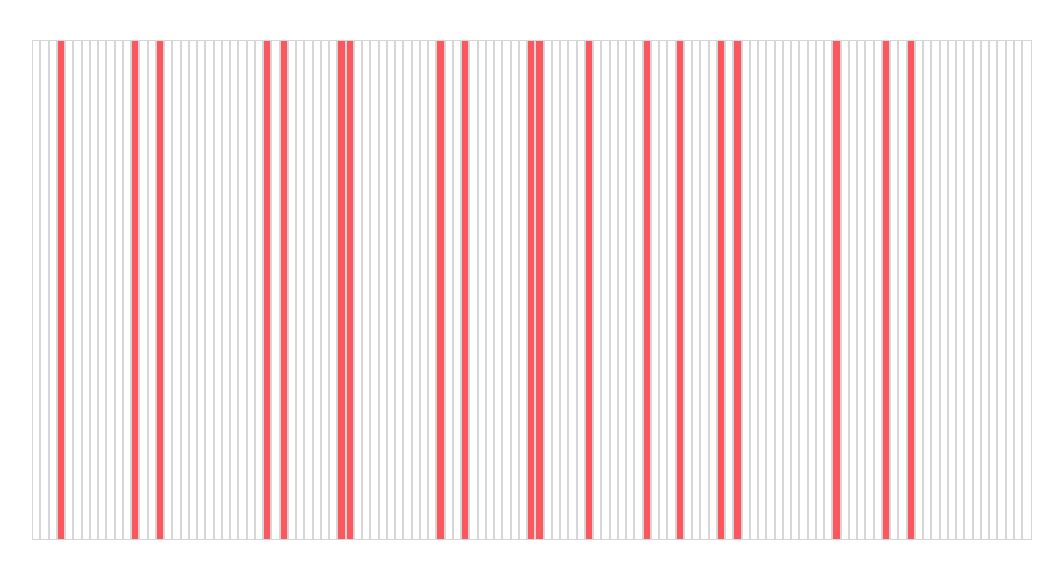
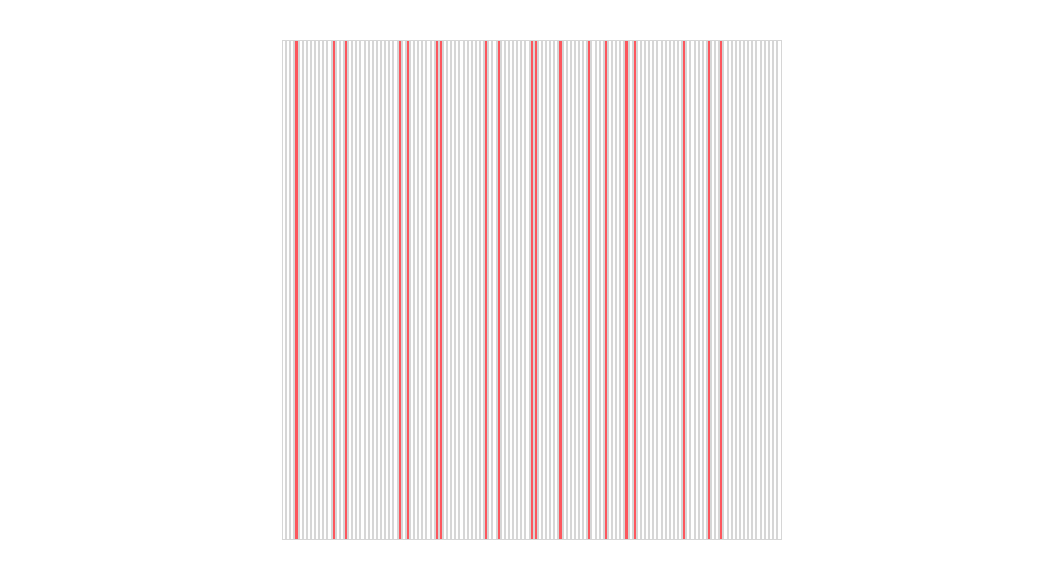
Before and after one commit to huarmenta/gameoflife, a React app: page / in a window 1280 px wide. Shown: the whole page, without its empty margins (108-1171 px from the left). Built offline with nearby package versions, Linux system fonts and the light colour scheme.

Commit message:
Add tick method to change generation on board

```diff
--- a/src/components/Board.js
+++ b/src/components/Board.js
@@ -2,7 +2,7 @@
  * @Author: Alex Armenta
  * @Date:   2017-06-20 20:48:35
  * @Last Modified by:   Alex Armenta
- * @Last Modified time: 2017-06-21 22:49:07
+ * @Last Modified time: 2017-06-21 23:49:29
  */
 import React from 'react';
 import {Board} from "../app/gameoflife.js"
@@ -13,14 +13,25 @@ class BoardComponent extends React.Component {
         super(props);
         this.board = new Board(10, 10);
         this.board.createBoard();
+        this.state = {cells: this.board.cells}
+    }
+    componentDidMount() {
+        this.timerID = setInterval(() => this.tick(), 1000);
+    }
+    componentWillUnmount() {
+        clearInterval(this.timerID);
+    }
+    tick() {
+        this.board.nextGeneration();
+        this.setState({cells: this.board.cells});
     }
     cells() {
-        return Object.keys(this.board.cells).map((key) => {
-            return <CellComponent id={key} key={key} cell={this.board.cells[key]}/>;
+        return Object.keys(this.state.cells).map((key) => {
+            return <CellComponent id={key} key={key} cell={this.state.cells[key]}/>;
         });
     }
     render() {
-        return <div className={this.props.className}>{this.cells()}</div>;
+        return <div id="board" className={this.props.className}>{this.cells()}</div>;
     }
 }
 
--- a/src/components/Cell.js
+++ b/src/components/Cell.js
@@ -2,7 +2,7 @@
  * @Author: Alex Armenta
  * @Date:   2017-06-20 20:48:35
  * @Last Modified by:   Alex Armenta
- * @Last Modified time: 2017-06-21 22:58:28
+ * @Last Modified time: 2017-06-21 23:51:32
  */
 import React from 'react';
 import classNames from 'classnames'
--- a/src/index.css
+++ b/src/index.css
@@ -9,7 +9,7 @@ body {
 }
 .board {
     background-color: #ECF0F1;
-    width: 1000px;
+    width: 500px;
     height: 500px;
     margin: 0 auto;
     display: table;
--- a/src/index.js
+++ b/src/index.js
@@ -8,4 +8,5 @@ import './index.css';
 // Render board component
 let board = (<BoardComponent className="board"/>);
 ReactDOM.render(board, document.getElementById('root'));
+
 registerServiceWorker();
```
